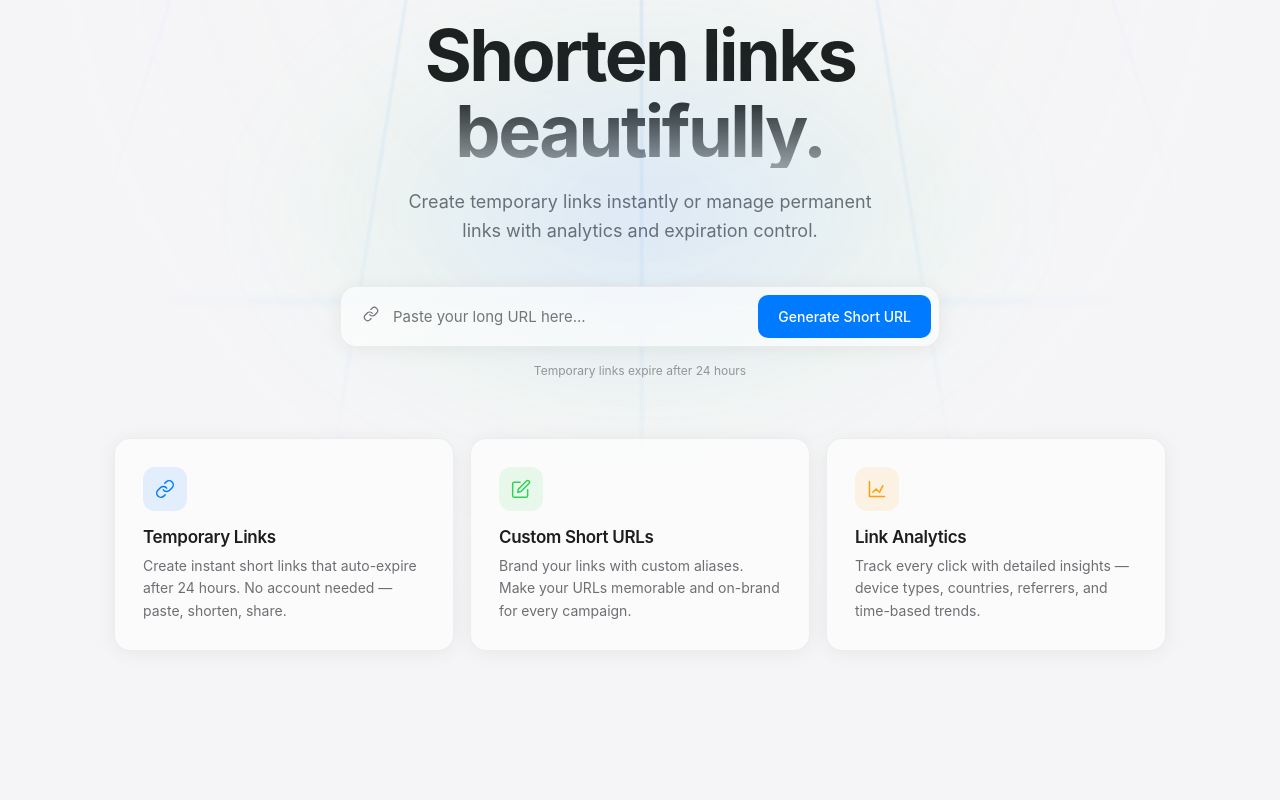
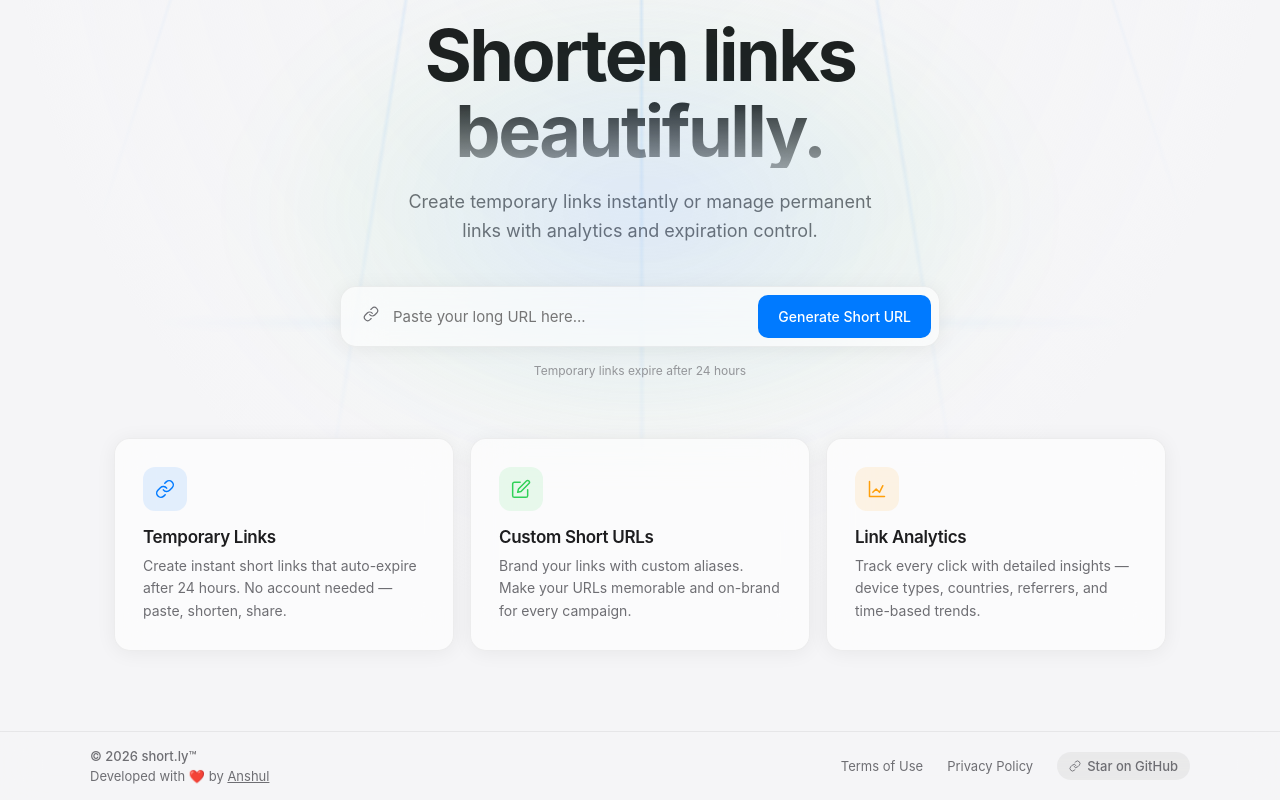
Before and after one commit to anshulyadavv/url_shortner, a React (Vite) app: page / in a window 1280 px wide. Shown: the part 172-972 px from the top of the page. Before the commit the page ends 903 px from the top, so only its background shows below. Built offline with nearby package versions, Linux system fonts and the light colour scheme; no server answers.

Commit message:
fixed icon on dashboard

```diff
--- a/src/App.jsx
+++ b/src/App.jsx
@@ -2,7 +2,8 @@ import { useAuth } from "./context/AuthContext";
 import { useState } from "react";
 import { ThemeProvider, useTheme } from "./context/ThemeContext";
 import { useToast } from "./hooks/useToast";
-import { Toast, QRModal } from "./components/UI";
+import { Toast, QRModal, Icon } from "./components/UI";
+import { Icons } from "./data/icons";
 import { Sidebar, PageHeader } from "./components/DashboardLayout";
 import LandingPage from "./pages/LandingPage";
 import GeneratedPage from "./pages/GeneratedPage";
@@ -33,8 +34,34 @@ function AppRoutes() {
   const fullName = user?.user_metadata?.name ?? "";
   const name = fullName.split(" ")[0] || "there";
 
+  const currHour = new Date().getHours();
+  const isDay = currHour >= 6 && currHour < 18;
+  const Sticker = () => (
+    <span style={{ display: "inline-block", marginLeft: 8, animation: isDay ? "spin 12s linear infinite" : "float 3s ease-in-out infinite" }}>
+      <img
+        src={isDay
+          ? "https://raw.githubusercontent.com/microsoft/fluentui-emoji/main/assets/Sun/3D/sun_3d.png"
+          : "https://raw.githubusercontent.com/microsoft/fluentui-emoji/main/assets/Crescent%20moon/3D/crescent_moon_3d.png"
+        }
+        alt={isDay ? "Sun" : "Moon"}
+        style={{ width: 32, height: 32, objectFit: "contain", display: "block", filter: "drop-shadow(0px 8px 12px rgba(0,0,0,0.15))" }}
+      />
+      <style>{`
+        @keyframes spin { 100% { transform: rotate(360deg); } }
+        @keyframes float { 0%, 100% { transform: translateY(0); } 50% { transform: translateY(-6px); } }
+      `}</style>
+    </span>
+  );
+
   const PAGE_TITLES = {
-    dashboard: { title: "Dashboard", subtitle: `${getGreeting()}, ${name} 👋` },
+    dashboard: {
+      title: "Dashboard",
+      subtitle: (
+        <span style={{ display: "flex", alignItems: "center" }}>
+          {getGreeting()}, {name} <Sticker />
+        </span>
+      )
+    },
     links: { title: "My Links", subtitle: "Manage and track your shortened links" },
     analytics: { title: "Analytics", subtitle: "Detailed performance insights" },
     settings: { title: "Settings", subtitle: "Account preferences" },
--- /dev/null
+++ b/src/components/Footer.jsx
@@ -0,0 +1,84 @@
+import { useTheme } from "../context/ThemeContext";
+import { Icon } from "./UI";
+import { Icons } from "../data/icons";
+import { Link } from "react-router-dom";
+
+export function Footer() {
+  const { dark, cardBorder, sub, sf } = useTheme();
+
+  return (
+    <footer
+      style={{
+        borderTop: `1px solid ${cardBorder}`,
+        background: dark ? "rgba(15,15,16,0.6)" : "rgba(245,245,247,0.6)",
+        backdropFilter: "blur(20px)",
+        WebkitBackdropFilter: "blur(20px)",
+        padding: "16px 24px",
+        marginTop: "auto",
+        fontFamily: sf,
+      }}
+    >
+      <div
+        style={{
+          maxWidth: 1100,
+          margin: "0 auto",
+          display: "flex",
+          flexDirection: "column",
+          gap: 24,
+        }}
+      >
+        <div
+          style={{
+            display: "flex",
+            justifyContent: "space-between",
+            alignItems: "center",
+            flexWrap: "wrap",
+            gap: 16,
+          }}
+        >
+          {/* Brand & Copyright */}
+          <div style={{ display: "flex", flexDirection: "column", gap: 4 }}>
+            <span style={{ fontSize: 13, color: sub, fontWeight: 500 }}>
+              © {new Date().getFullYear()} short.ly™
+            </span>
+            <span style={{ fontSize: 13, color: sub }}>
+              Developed with ❤️ by <a href="https://github.com/anshulyadavv" target="_blank" rel="noopener noreferrer" style={{ color: "inherit", textDecoration: "underline" }}>Anshul</a>
+            </span>
+          </div>
+
+          {/* Links */}
+          <div style={{ display: "flex", gap: 24, alignItems: "center", flexWrap: "wrap" }}>
+            <Link to="/terms" style={{ fontSize: 13, color: sub, textDecoration: "none" }}>
+              Terms of Use
+            </Link>
+            <Link to="/privacy" style={{ fontSize: 13, color: sub, textDecoration: "none" }}>
+              Privacy Policy
+            </Link>
+
+            <a
+              href="https://github.com/anshulyadavv/url_shortner"
+              target="_blank"
+              rel="noopener noreferrer"
+              style={{
+                display: "flex",
+                alignItems: "center",
+                gap: 6,
+                padding: "6px 12px",
+                borderRadius: 100,
+                background: dark ? "rgba(255,255,255,0.05)" : "rgba(0,0,0,0.05)",
+                color: sub,
+                textDecoration: "none",
+                fontSize: 13,
+                fontWeight: 500,
+                transition: "background 0.2s",
+              }}
+            >
+              <Icon path={Icons.link} size={12} />
+              Star on GitHub
+            </a>
+          </div>
+        </div>
+      </div>
+    </footer>
+  );
+}
--- a/src/pages/LandingPage.jsx
+++ b/src/pages/LandingPage.jsx
@@ -4,6 +4,7 @@ import { Icon } from "../components/UI";
 import { Icons } from "../data/icons";
 import { supabase } from "../lib/supabase";
 import { Navbar } from "../components/Navbar";
+import { Footer } from "../components/Footer";
 import { useAuth } from "../context/AuthContext";
 function AnimatedGrid({ dark }) {
   return (
@@ -344,6 +345,7 @@ onGenerate(`${window.location.origin}/${slug}`);
           </div>
         ))}
       </div>
+      <Footer />
     </div>
   );
 }
--- a/src/pages/StaticPages.jsx
+++ b/src/pages/StaticPages.jsx
@@ -1,5 +1,6 @@
 import { useTheme } from "../context/ThemeContext";
 import { Navbar } from "../components/Navbar";
+import { Footer } from "../components/Footer";
 import { Icon } from "../components/UI";
 import { Icons } from "../data/icons";
 
@@ -65,6 +66,7 @@ function PageLayout({ children, title, subtitle }) {
           {children}
         </div>
       </div>
+      <Footer />
     </div>
   );
 }
```
